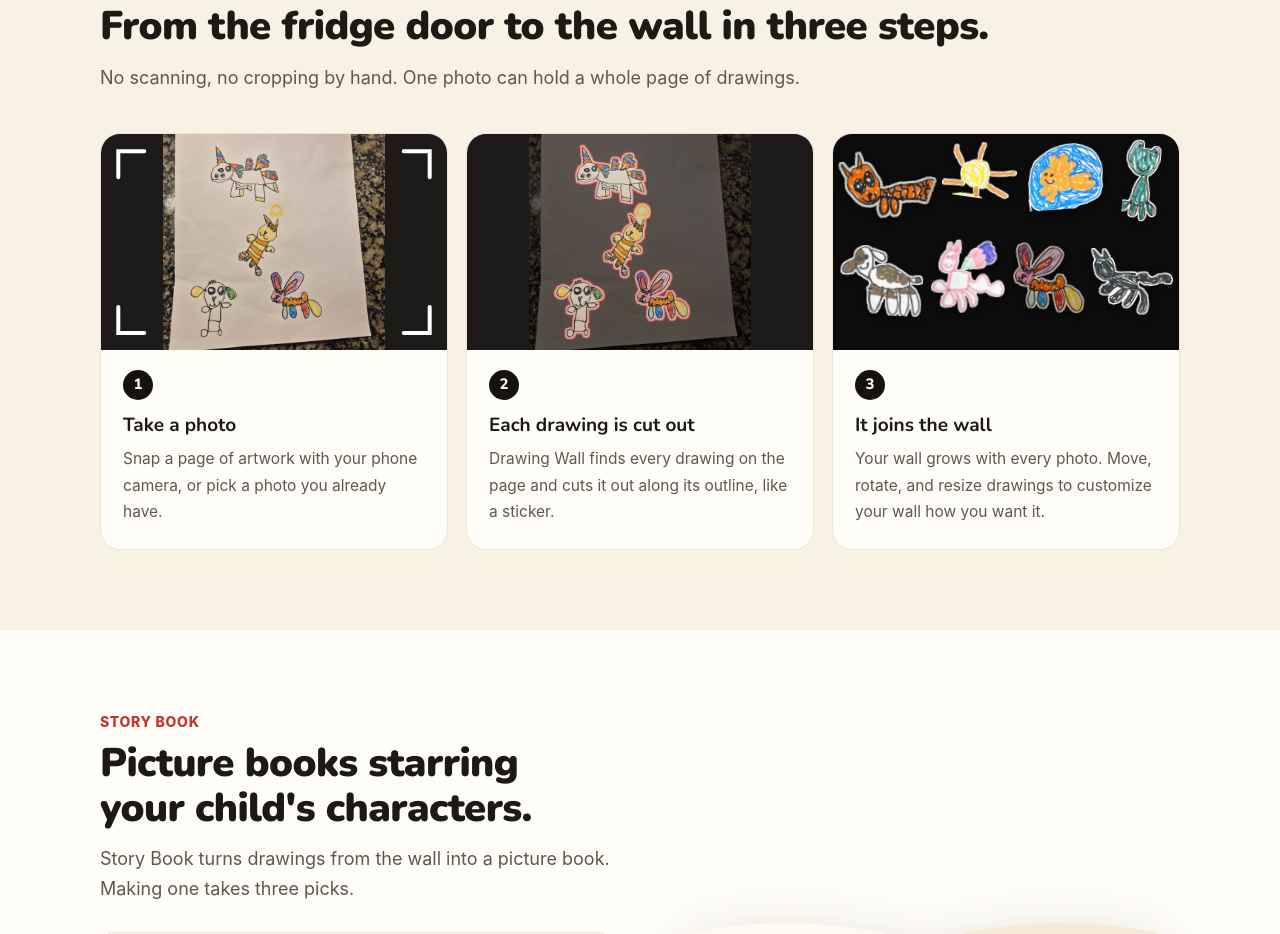
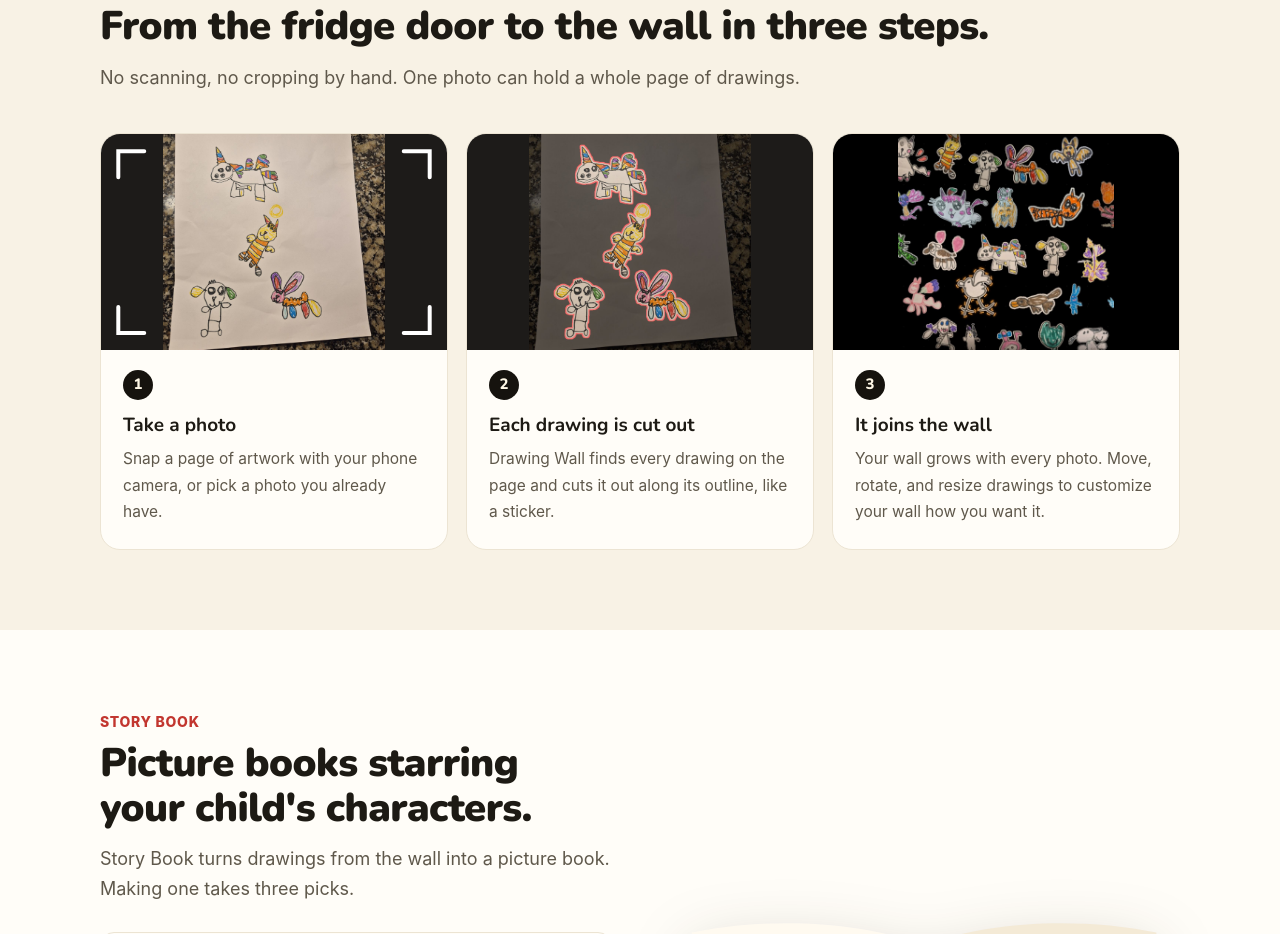
Before and after one commit to tarynmaloney5-ui/drawingwall-site, a plain HTML site: page index.html in a window 1280 px wide. Shown: the part 1180-2114 px from the top of the page. Drawn offline with nearby package versions, Linux system fonts and the light colour scheme.

Commit message:
How it works step 3: real wall screenshot of her drawings
Co-Authored-By: Claude Opus 5.5 <noreply@anthropic.com>

```diff
--- a/index.html
+++ b/index.html
@@ -310,16 +310,7 @@
       </li>
       <li>
         <span class="art dark" aria-hidden="true">
-          <span class="collage">
-            <img src="art/wall/luna.webp" alt="" loading="lazy" style="left:2%;top:7%;width:28%;transform:rotate(-5deg)">
-            <img src="art/more/sun.webp" alt="" loading="lazy" style="left:32%;top:4%;width:21%;transform:rotate(8deg)">
-            <img src="art/more/fishbowl.webp" alt="" loading="lazy" style="left:56%;top:5%;width:22%;transform:rotate(-4deg)">
-            <img src="art/more/frog.webp" alt="" loading="lazy" style="left:84%;top:3%;width:10%;transform:rotate(5deg)">
-            <img src="art/more/puppy.webp" alt="" loading="lazy" style="left:2%;top:52%;width:24%;transform:rotate(3deg)">
-            <img src="art/more/pink-pony.webp" alt="" loading="lazy" style="left:28%;top:49%;width:21%;transform:rotate(-6deg)">
-            <img src="art/wall/bo.webp" alt="" loading="lazy" style="left:52%;top:51%;width:21%;transform:rotate(4deg)">
-            <img src="art/more/black-cat.webp" alt="" loading="lazy" style="left:75%;top:52%;width:23%;transform:rotate(-3deg)">
-          </span>
+          <img class="photo whole" src="art/how/wall.jpg" alt="" loading="lazy" style="background:#000">
         </span>
         <div class="txt"><b>It joins the wall</b><span>Your wall grows with every photo. Move, rotate, and resize drawings to customize your wall how you want it.</span></div>
       </li>
```
Also changed, not shown: art/how/wall.jpg (added).
